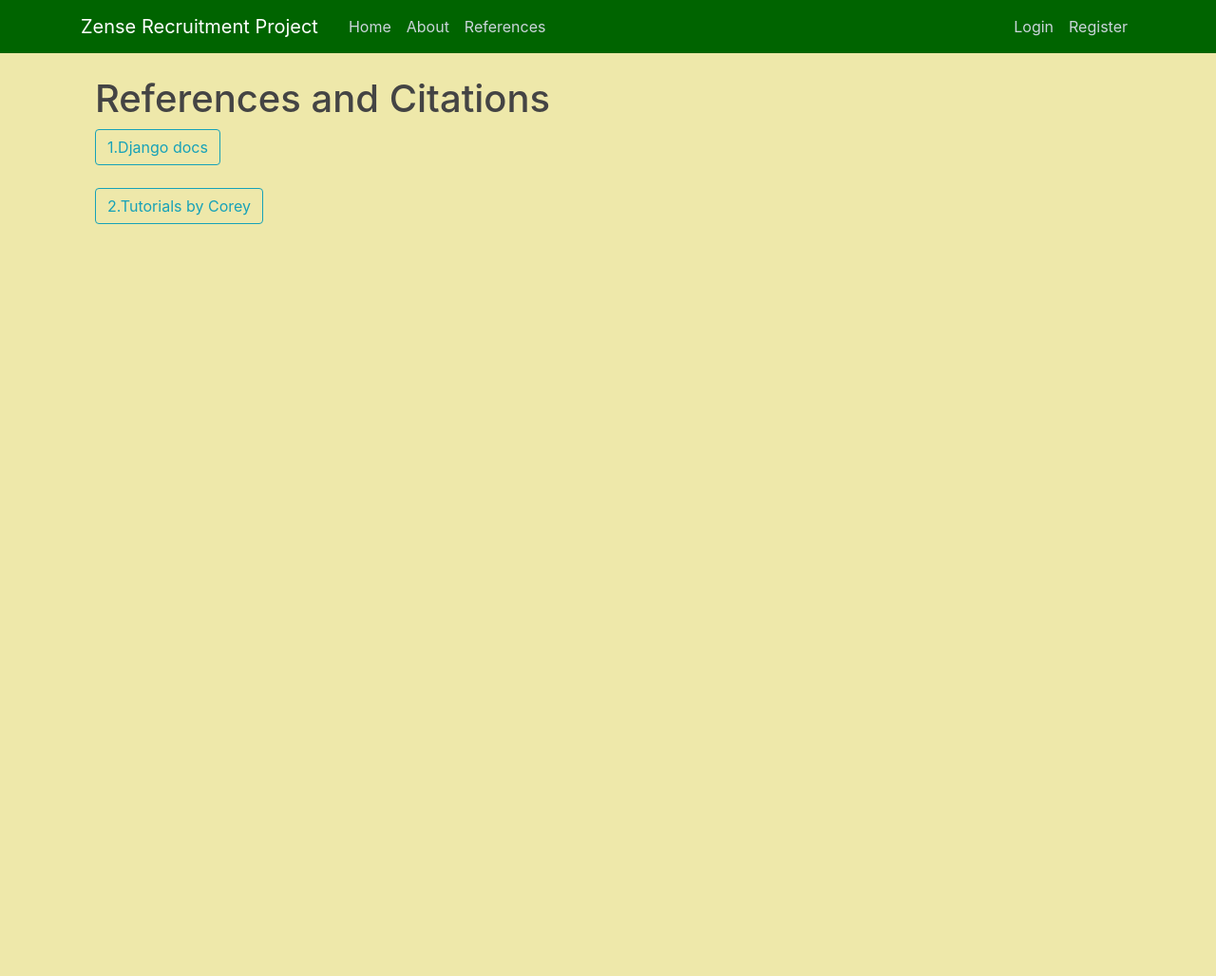
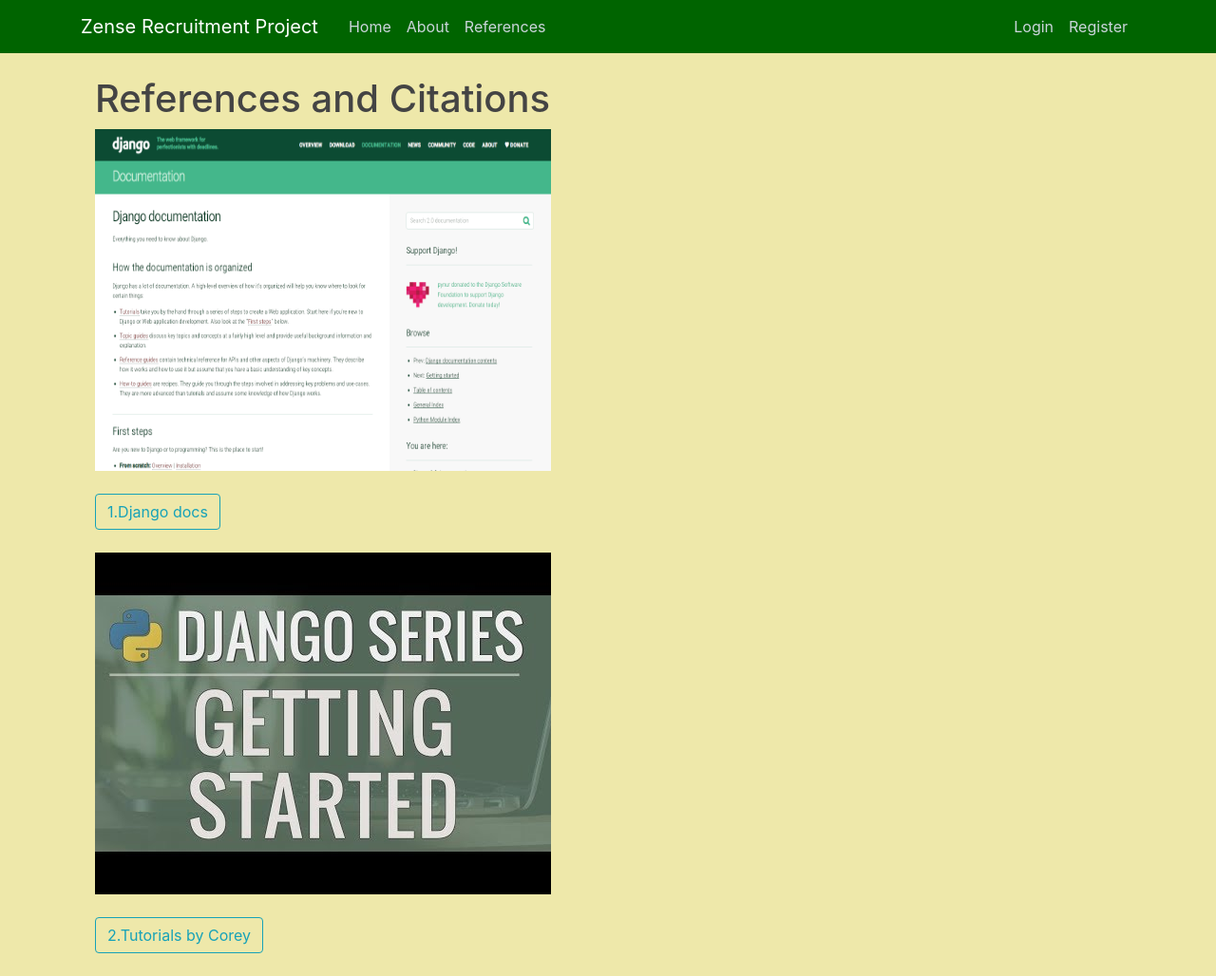
Before and after one commit to ManiNandadeep/webapp-using-Django-Framework, a Django app: page /references/ in a window 1280 px wide. Shown: the whole page at 95% size. Before the commit the page ends 236 px from the top, so only its background shows below. Run offline with Django 3.2, Linux system fonts and the light colour scheme; parts of the project's set-up code (start-up, migrations or seed data) failed here and were passed over; some libraries are stand-ins or nearby versions.

Commit message:
Update references.html

```diff
--- a/blog/templates/blog/references.html
+++ b/blog/templates/blog/references.html
@@ -2,8 +2,12 @@
 {% block content %}
     <h1>References and Citations</h1>
     <div>
-        <a class="btn btn-outline-info mb-4" href="https://docs.djangoproject.com/en/3.0/">1.Django docs</a>
+        <img src="/media/Django_com_1280_768.png" height="360px" width="480px">
+        <br>
+        <a class="btn btn-outline-info mt-4 mb-4" href="https://docs.djangoproject.com/en/3.0/">1.Django docs</a>
         <br/>
-        <a class="btn btn-outline-info mb-4" href="https://www.youtube.com/watch?v=UmljXZIypDc&list=PL-osiE80TeTtoQCKZ03TU5fNfx2UY6U4p">2.Tutorials by Corey</a>
+        <img src="/media/hqdefault.jpg">
+        <br>
+        <a class="btn btn-outline-info mt-4 mb-4" href="https://www.youtube.com/watch?v=UmljXZIypDc&list=PL-osiE80TeTtoQCKZ03TU5fNfx2UY6U4p">2.Tutorials by Corey</a>
     </div>
 {% endblock content %}
```
